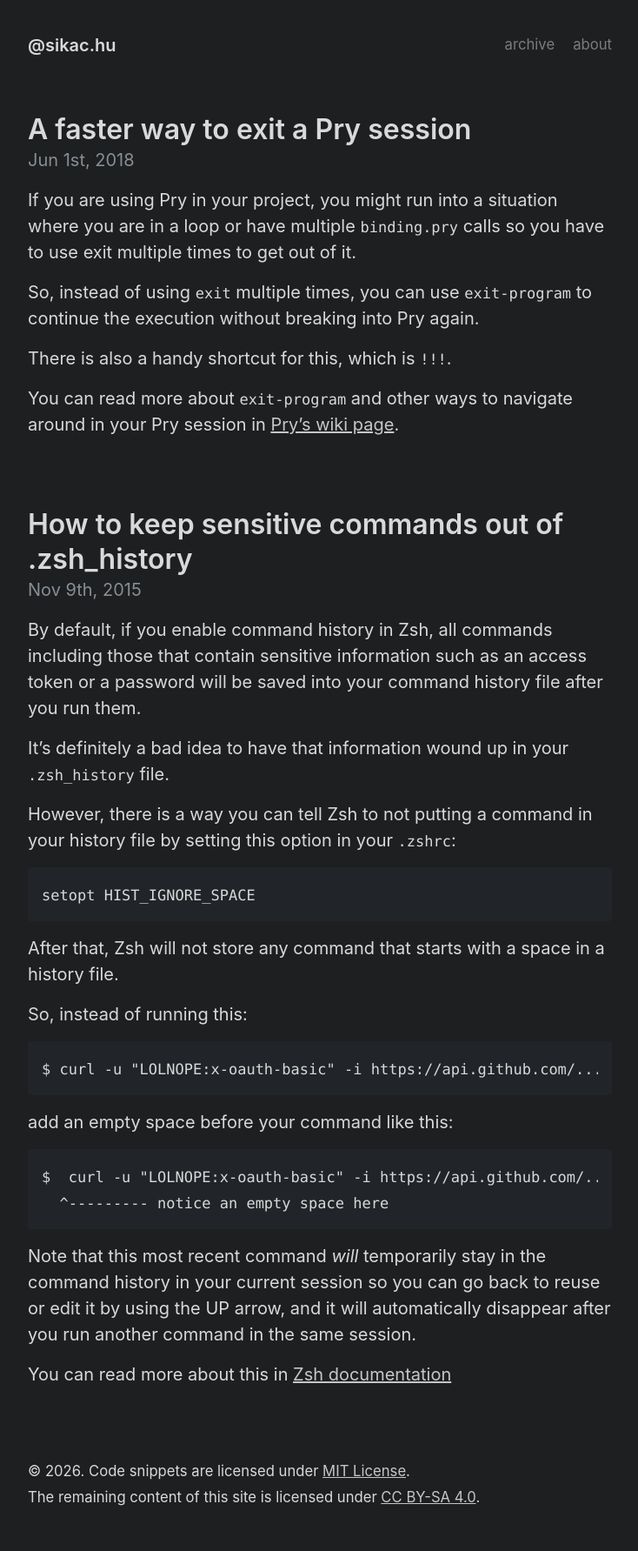
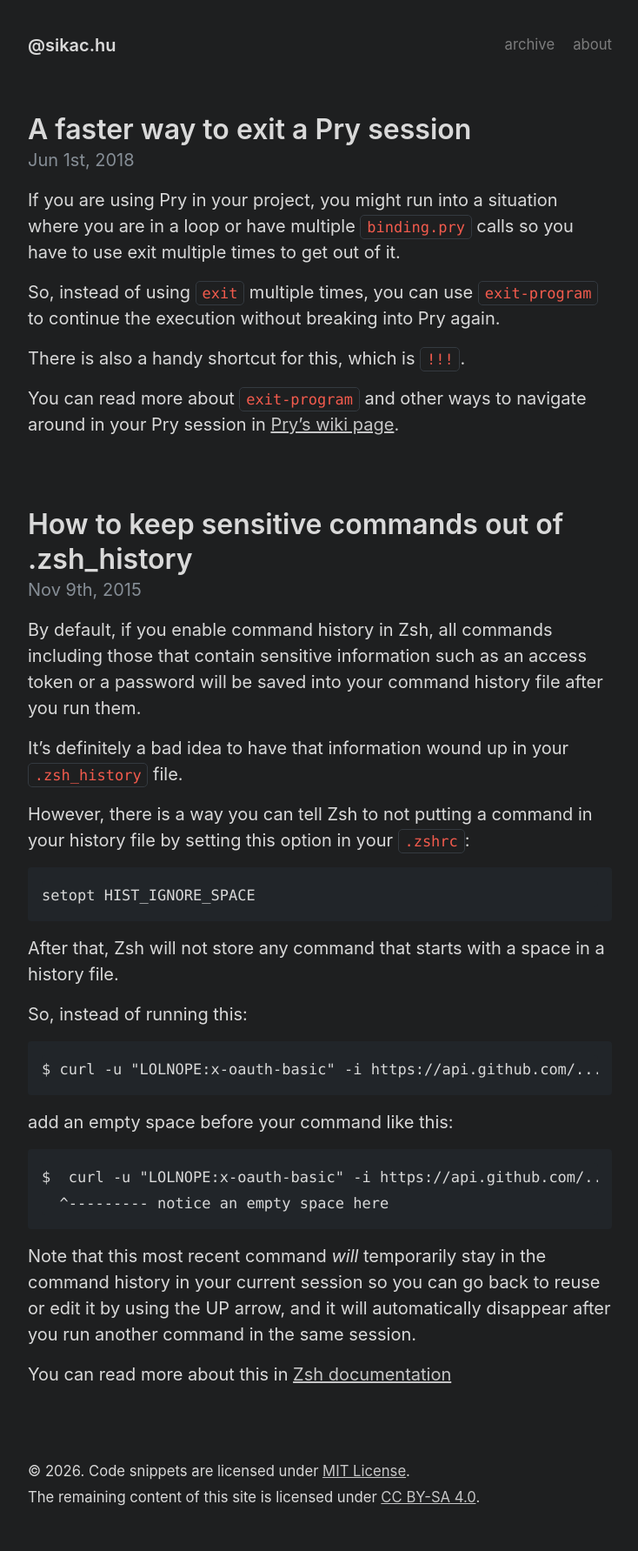
Before and after one commit to sikachu/sikac.hu, a Jekyll site: the page built from index.html, in a window 1280 px wide. Shown: the whole page at 87% size, without its empty margins (272-1006 px from the left). Built offline with Jekyll 4.4.1, drawn with Linux system fonts in a browser that asks for light colours; the list of posts is cut into pages by our own code.

Commit message:
Make <code> more clear

```diff
--- a/_sass/_code.scss
+++ b/_sass/_code.scss
@@ -10,6 +10,13 @@ pre {
 
 code {
   font-size: 85%;
+
+  p > & {
+    border: 1px solid var(--gray-800);
+    border-radius: 5px;
+    padding: 0.15em 0.4em;
+    color: var(--dark-orange);
+  }
 }
 
 pre {
--- a/_sass/_variables.scss
+++ b/_sass/_variables.scss
@@ -25,6 +25,7 @@
   --green: #40c057;
   --yellow: #fab005;
   --orange: #fd7e14;
+  --dark-orange: #f35b4d;
 
   --blue-300: #74c0fc;
   --blue-400: #4dabf7;
```
